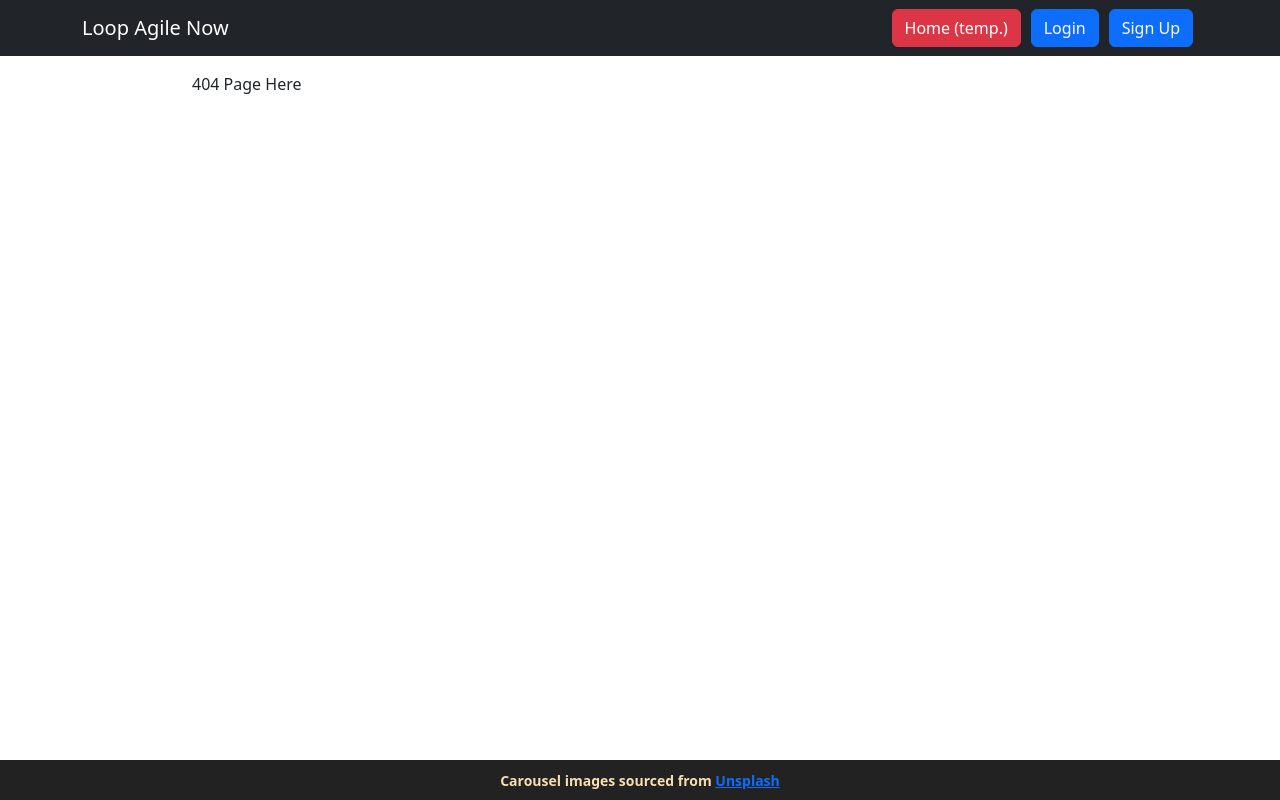
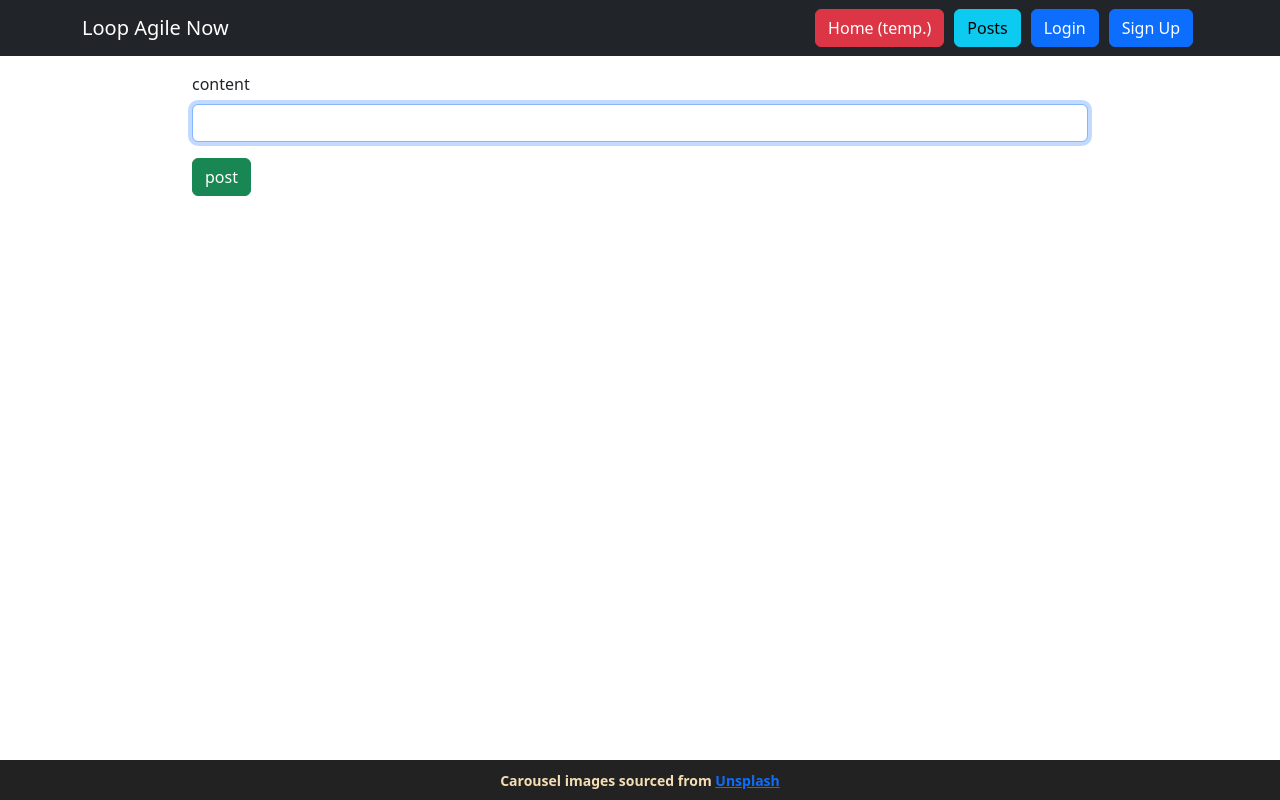
Before and after one commit to JoshThorntonDev/a1-3786643-3785167, a React (Create React App) app: page /posts in a window 1280 px wide. Before the commit this address had no page. Built offline with nearby package versions, Linux system fonts and the light colour scheme.

Commit message:
Need to fix 'unique key prop' issue still

```diff
--- a/src/App.js
+++ b/src/App.js
@@ -6,6 +6,7 @@ import Landing from "./components/Landing.js";
 import Login from "./components/Login";
 import Register from "./components/Register";
 import Profile from "./components/Profile";
+import Posts from "./components/Posts";
 import { BrowserRouter, Route, Routes } from "react-router-dom";
 import { useState } from "react";
 
@@ -33,6 +34,7 @@ function App() {
           <Route path="/login" element={<Login login={login} />} />
           <Route path="/register" element={<Register login={login} />} />
           <Route path="/profile" element={<Profile />} />
+          <Route path="/posts" element={<Posts />} />
           <Route path="*" element="404 Page Here" />
         </Routes>
         </div>
--- a/src/components/Header.js
+++ b/src/components/Header.js
@@ -1,6 +1,5 @@
 import "./Header.css";
 import Button from "react-bootstrap/Button";
-import Nav from "react-bootstrap/Nav";
 import Navbar from "react-bootstrap/Navbar";
 import Container from "react-bootstrap/Container";
 import { useNavigate } from "react-router-dom";
@@ -24,7 +23,16 @@ function Header({ logout, currentUser }) {
           >
             Home (temp.)
           </Button>
-
+          <Button
+            variant="info"
+            onClick={() => {
+              navigate("/posts", {
+                replace: true,
+              });
+            }}
+          >
+            Posts
+          </Button>
           {currentUser &&
           <Button
                 variant="primary"
--- /dev/null
+++ b/src/components/Posts.js
@@ -0,0 +1,73 @@
+import Form from "react-bootstrap/Form";
+import { getPosts, insertPost } from "../data/PostRepository";
+import Button from "react-bootstrap/Button";
+import { useState } from "react";
+import Container from "react-bootstrap/Container";
+import Row from "react-bootstrap/Row";
+import { getUser } from "../data/Repository";
+function Posts() {
+  const currentUser = localStorage.getItem("currentUser");
+  const handleInputChange = (event) => {
+    setPost({
+      ...post,
+      [event.target.name]: event.target.value,
+    });
+  };
+
+  const go = () => {
+    insertPost(post);
+    post.content = "";
+  };
+
+  const [post, setPost] = useState({
+    userId: currentUser,
+    content: "",
+    imageUrl: "",
+    replyPostIds: [],
+    date: "unknown",
+    time: ""
+  });
+
+  const posts = getPosts();
+
+  return (
+    <div>
+      <Form>
+        <Form.Group className="mb-3">
+          <Form.Label>content</Form.Label>
+          <Form.Control
+            name="content"
+            type="text"
+            autoFocus
+            maxLength={250}
+            value={post.content}
+            onChange={handleInputChange}
+            required
+          />
+        </Form.Group>
+
+        <Button onClick={go} variant="success" type="submit">
+          post
+        </Button>
+      </Form>
+
+
+    {Object.keys(posts).map((id) => {
+        const post = posts[id];
+        const user = getUser(post.userId);
+        return (
+            <Container>
+                <Row>
+                    Content: {post.content}
+                </Row>
+                <Row>
+                    <hr />
+                    <small>Posted by: {user.name} on: {post.date} at: {post.time}</small>
+                </Row>
+            </Container>
+        )
+    })}
+        </div>
+  );
+}
+export default Posts;
--- a/src/components/Profile.js
+++ b/src/components/Profile.js
@@ -5,8 +5,6 @@ import { getUsers } from "../data/Repository";
 import { PencilSquare, PersonCircle, Trash } from "react-bootstrap-icons";
 import { useState } from "react";
 import ProfileEditor from "./ProfileEditor";
-import { insertPost } from "../data/PostRepository";
-import Form from "react-bootstrap/Form";
 
 function Profile() {
   const users = getUsers();
@@ -33,26 +31,6 @@ function Profile() {
 
   const deleteUser = () => {
     console.log("delete");
-  };
-
-  const [post, setPost] = useState({
-    userId: currentUser,
-    content: "",
-    imageUrl: "",
-    replyPostIds: [],
-    date: "",
-  });
-
-  const handleInputChange = (event) => {
-    setPost({
-      ...post,
-      [event.target.name]: event.target.value,
-    });
-  };
-
-  const go = () => {
-    insertPost(post);
-    post.content = "";
   };
 
   return (
@@ -83,26 +61,6 @@ function Profile() {
           </Button>
         </div>
       </div>
-
-
-      <Form>
-        <Form.Group className="mb-3">
-          <Form.Label>content</Form.Label>
-          <Form.Control
-            name="content"
-            type="text"
-            autoFocus
-            maxLength={20}
-            value={post.content}
-            onChange={handleInputChange}
-            required
-          />
-        </Form.Group>
-
-        <Button onClick={go} variant="success" type="submit">
-          go
-        </Button>
-      </Form>
     </div>
   );
 }
--- a/src/data/PostRepository.js
+++ b/src/data/PostRepository.js
@@ -1,4 +1,5 @@
 //Code adapted from Week 5 Practical Activity 1 'repository.js'
+
 
 const POSTS_KEY = "posts";
 
@@ -22,22 +23,23 @@ function setPosts(posts) {
 function insertPost(post) {
   //Retrieve Posts, add new Posts to the list, and call setPosts
 
-  if(post.content !== "") {
+  if (post.content !== "") {
+    let currentDate = new Date();
+
+    post.date = currentDate.toDateString()
+    post.time = currentDate.getHours() + ":" + currentDate.getMinutes();
     const posts = getPosts();
 
     posts[getNewID()] = post;
 
     setPosts(posts);
   }
-
-
-}
-
-function getNewID() {
-  let uid = crypto.randomUUID();
-
-  return uid;
 }
 
 
+
+function getNewID() {
+  return crypto.randomUUID();
+}
+
 export { initPosts, getPosts, insertPost};
--- a/src/data/Repository.js
+++ b/src/data/Repository.js
@@ -13,6 +13,13 @@ function initUsers() {
 function getUsers() {
     //Retrieve all users from LocalStorage
     return JSON.parse(localStorage.getItem(USERS_KEY));
+}
+
+function getUser(id) { // return a single user based on its unique id
+    // it returns it in a way that it can be accessed using something
+    // like getUser(id).name if you want
+    var user = JSON.parse(localStorage.getItem(USERS_KEY));
+    return user[id];
 }
 
 function setUsers(users) {
@@ -40,6 +47,7 @@ function updateUser(user) {
 export {
     initUsers,
     getUsers,
+    getUser,
     insertUser,
     updateUser
 }
```
